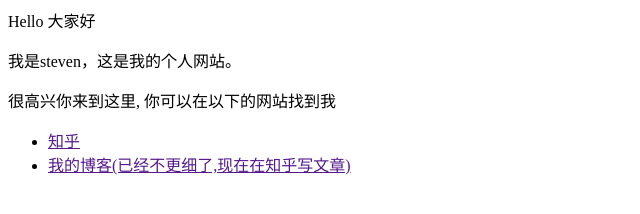
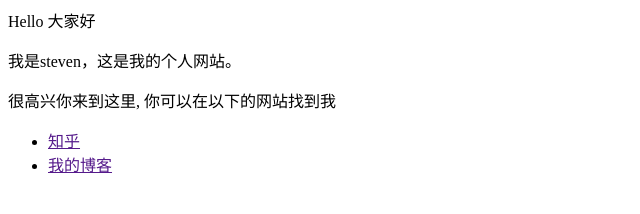
Before and after one commit to chennianzhong/nianzhong.chen.github.io, a plain HTML site: page index.html in a window 1280 px wide. Shown: the whole page, without its empty margins (0-640 px from the left). Drawn offline with Linux system fonts and the light colour scheme.

Commit message:
Update index.html

```diff
--- a/index.html
+++ b/index.html
@@ -4,5 +4,5 @@
 
 <ul>
   <li> <a href="">知乎</a> </li>
-  <li> <a href="">我的博客(已经不更细了,现在在知乎写文章)</a> </li>
+  <li> <a href="">我的博客</a> </li>
 </ul>
```
